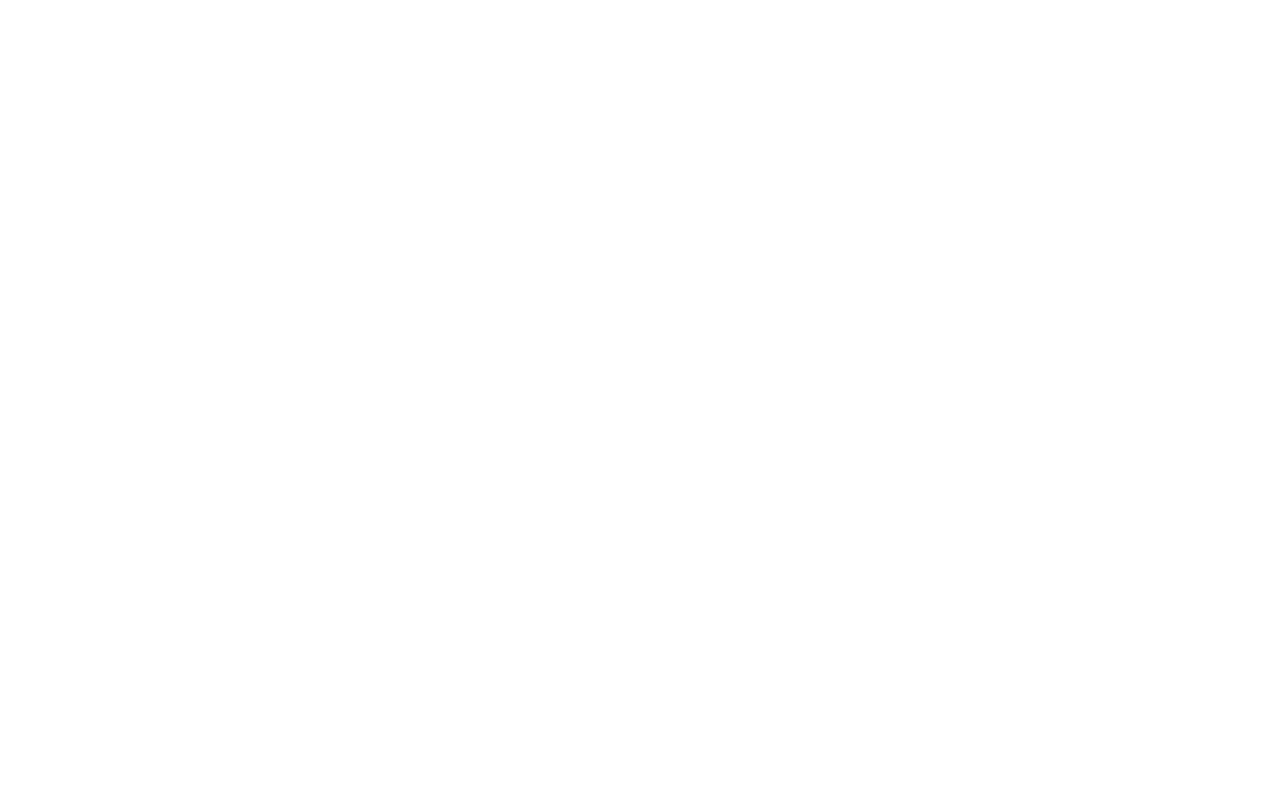
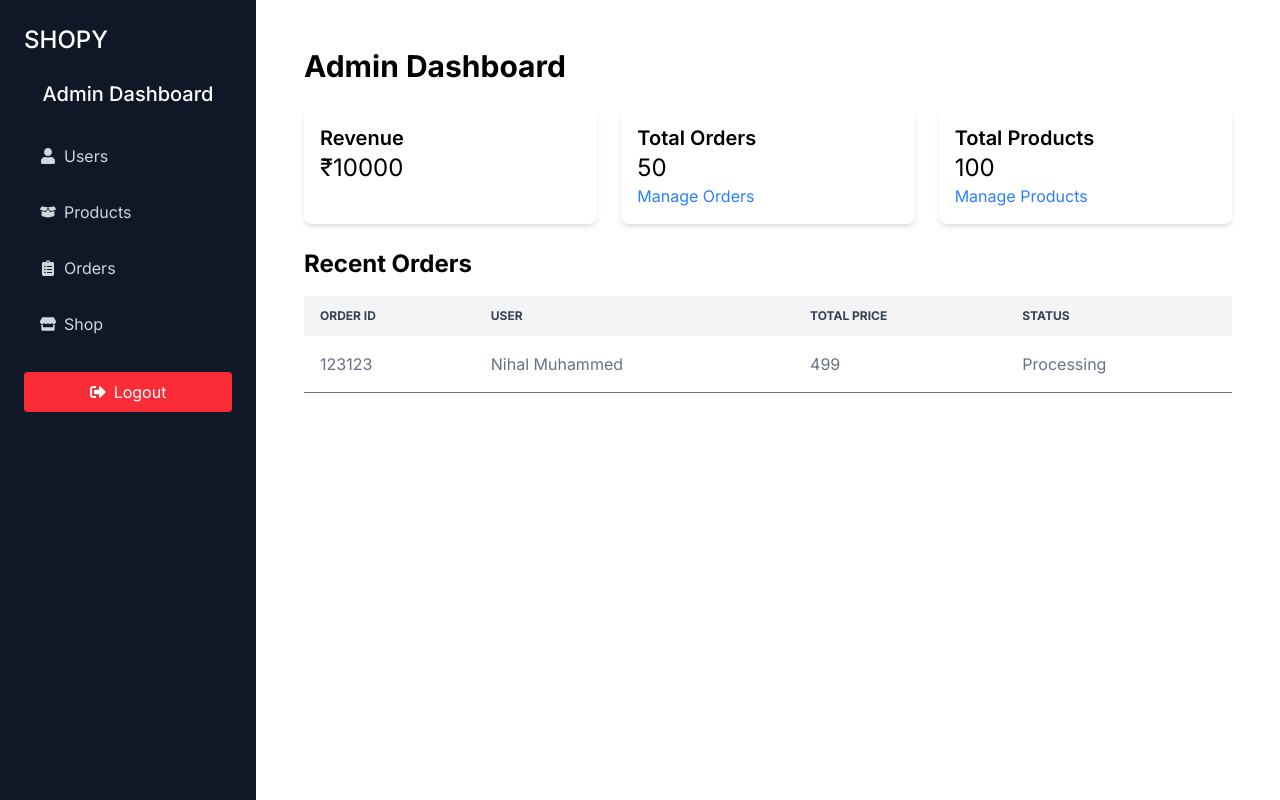
Before and after one commit to Nihalmp79/E-commerce-SHOPY, a React (Vite) app in the folder Frontend/: page /admin in a window 1280 px wide. Before the commit this address had no page. Built offline with nearby package versions, Linux system fonts and the light colour scheme.

Commit message:
Add admin dashboard layout and navigation
Introduces AdminLayout and AdminSidebar components for the admin dashboard, along with an AdminHomePage displaying summary stats and recent orders. Updates App.jsx to include admin routes and adds an 'Admin' link to the Navbar for easy access.

```diff
--- a/Frontend/src/App.jsx
+++ b/Frontend/src/App.jsx
@@ -12,6 +12,8 @@
 import OrderConfirmationPage from './Pages/OrderConfirmationPage';
 import OrderDetailsPage from './Pages/OrderDetailsPage';
 import MyOrderPage from './Pages/MyOrderPage';
+import AdminLayout from './Components/Admin/AdminLayout';
+import AdminHomePage from './Pages/AdminHomePage';
 
 function App() {
   return (
@@ -31,6 +33,10 @@
           <Route path='order/:id' element={<OrderDetailsPage/>}/>
           <Route path='my-orders' element={<MyOrderPage/>}/>
         </Route>
+        <Route path='/admin' element={<AdminLayout/>}>
+        {/* Admin Layout */}
+          <Route index element={<AdminHomePage/>}/>
+        </Route>
       </Routes>
       </BrowserRouter>
     </div>
--- /dev/null
+++ b/Frontend/src/Components/Admin/AdminLayout.jsx
@@ -0,0 +1,43 @@
+import React from 'react'
+import { useState } from 'react';
+import { FaBars } from 'react-icons/fa';
+import AdminSidebar from './AdminSidebar';
+import { Outlet } from 'react-router-dom';
+
+const AdminLayout = () => {
+
+    const [isSidebarOpen, setIsSidebarOpen] = useState(false);
+
+    const toggleSidebar = () =>{
+        setIsSidebarOpen(!isSidebarOpen);
+    }
+
+  return (
+    <div className='min-h-screen flex flex-col md:flex-row relative'>
+        {/* mobile toggle button */}
+        <div className='flex md:hidden p-4 bg-gray-900 text-white z-20'>
+            <button onClick={toggleSidebar}>
+                <FaBars size={24} />
+            </button>
+            <h1 className='ml-4 text-xl font-medium'>Admin Dashboard</h1>
+        </div>
+      {/* Overlay for mobile sidebar */}
+      {isSidebarOpen && (
+        <div className='fixed inset-0 z-10 bg-black/50 md:hidden' onClick={toggleSidebar}></div>
+      )}
+
+      {/* sidebar */}
+      <div className={`bg-gray-900 w-64 min-h-screen text-white absolute md:relative transform ${isSidebarOpen ? "translate-x-0" : "-translate-x-full"} transition-transform duration-300 md:translate-x-0 md:static md:block z-20`}>
+        {/* Sidebar */}
+        <AdminSidebar />
+      </div>
+
+      {/* Main content */}
+      <div className="flex-grow p-6 overflow-auto">
+        <Outlet/>
+      </div>
+    </div>
+  )
+}
+
+export default AdminLayout
--- /dev/null
+++ b/Frontend/src/Components/Admin/AdminSidebar.jsx
@@ -0,0 +1,48 @@
+import React from 'react'
+import { FaBoxOpen, FaClipboardList, FaStore, FaUser,FaSignOutAlt } from 'react-icons/fa'
+import { Link, useNavigate } from 'react-router-dom'
+import { NavLink } from 'react-router-dom'
+
+
+const AdminSidebar = () => {
+
+    const navigate = useNavigate();
+    const handleLogout = () => {
+         navigate("/");
+    }
+  return (
+    <div className='p-6 '>
+      <div className='mb-6'>
+        <Link to='/admin' className='text-2xl font-medium'>SHOPY</Link>
+      </div>
+      <h2 className="text-xl font-medium mb-6 text-center ">Admin Dashboard</h2>
+
+      <nav className='flex flex-col space-y-2'>
+        <NavLink to='/admin/users' className={({isActive}) => isActive ? "bg-gray-700 text-white py-3 px-4 rounded flex items-center space-x-2" : "text-gray-300 hover:bg-gray-700 hover:text-white py-3 px-4 rounded flex items-center space-x-2"}>
+            <FaUser />
+            <span>Users</span>
+        </NavLink>
+        <NavLink to='/admin/products' className={({isActive}) => isActive ? "bg-gray-700 text-white py-3 px-4 rounded flex items-center space-x-2" : "text-gray-300 hover:bg-gray-700 hover:text-white py-3 px-4 rounded flex items-center space-x-2"}>
+            <FaBoxOpen />
+            <span>Products</span>
+        </NavLink>
+        <NavLink to='/admin/orders' className={({isActive}) => isActive ? "bg-gray-700 text-white py-3 px-4 rounded flex items-center space-x-2" : "text-gray-300 hover:bg-gray-700 hover:text-white py-3 px-4 rounded flex items-center space-x-2"}>
+            <FaClipboardList />
+            <span>Orders</span>
+        </NavLink>
+        <NavLink to='/' className={({isActive}) => isActive ? "bg-gray-700 text-white py-3 px-4 rounded flex items-center space-x-2" : "text-gray-300 hover:bg-gray-700 hover:text-white py-3 px-4 rounded flex items-center space-x-2"}>
+            <FaStore />
+            <span>Shop</span>
+        </NavLink>
+      </nav>
+      <div className="mt-6">
+        <button onClick={handleLogout} className='w-full bg-red-500 hover:bg-red-600 text-white py-2 px-4 rounded flex items-center justify-center space-x-2'>
+            <FaSignOutAlt />
+            <span>Logout</span>
+        </button>
+      </div>
+    </div>
+  )
+}
+
+export default AdminSidebar
--- a/Frontend/src/Components/Common/Navbar.jsx
+++ b/Frontend/src/Components/Common/Navbar.jsx
@@ -41,6 +41,9 @@
         </div>
         {/* Right-Icons */}
         <div className='flex items-center space-x-4'>
+            <Link to='/admin' className='block bg-black px-2 rounded text-sm text-white'>
+                Admin
+            </Link>
             <Link to='/profile' className='hover:text-black'>
                 <HiOutlineUser className='h-6 w-6 text-gray-700' />
             </Link>
--- /dev/null
+++ b/Frontend/src/Pages/AdminHomePage.jsx
@@ -0,0 +1,76 @@
+import React from 'react'
+import { Link } from 'react-router-dom';
+
+const AdminHomePage = () => {
+
+
+    const orders = [
+        {
+            _id: 123123,
+            user: {
+                name: "Nihal Muhammed",
+            },
+            totalPrice: 499,
+            status: "Processing",
+        },
+
+    ];
+
+
+  return (
+    <div className='max-w-7xl mx-auto p-6'>
+        <h1 className="text-3xl font-bold mb-6">Admin Dashboard</h1>
+        <div className="grid grid-cols-1 sm:grid-cols-2 lg:grid-cols-3 gap-6">
+            <div className="p-4 shadow-md rounded-lg">
+                <h2 className="text-xl font-semibold">Revenue</h2>
+                <p className='text-2xl'>₹10000</p>
+            </div>
+            <div className="p-4 shadow-md rounded-lg">
+                <h2 className="text-xl font-semibold">Total Orders</h2>
+                <p className='text-2xl'>50</p>
+                <Link to="/admin/orders" className="text-blue-500 hover:underline">Manage Orders</Link>
+            </div>
+            <div className="p-4 shadow-md rounded-lg">
+                <h2 className="text-xl font-semibold">Total Products</h2>
+                <p className='text-2xl'>100</p>
+                <Link to="/admin/orders" className="text-blue-500 hover:underline">Manage Products</Link>
+            </div>
+        </div>
+        <div className='mt-6'>
+            <h2 className="text-2xl font-bold mb-4 ">Recent Orders</h2>
+            <div className="overflow-x-auto">
+                <table className='min-w-full text-left text-gray-500'>
+                    <thead className="bg-gray-100 text-xs uppercase text-gray-700">
+                        <tr>
+                            <th className="py-3 px-4">Order ID</th>
+                            <th className="py-3 px-4">User</th>
+                            <th className="py-3 px-4">Total Price</th>
+                            <th className="py-3 px-4">Status</th>
+                        </tr>
+                    </thead>
+                    <tbody>
+                        {orders.length > 0 ? (
+                            orders.map((order) => (
+                                <tr key={order._id} className='border-b hover:bg-gray-50 cursor-pointer'>
+                                    <td className="p-4">{order._id}</td>
+                                    <td className="p-4">{order.user.name}</td>
+                                    <td className="p-4">{order.totalPrice}</td>
+                                    <td className="p-4">{order.status}</td>
+                                </tr>
+                            ))
+                        ):(
+                            <tr>
+                                <td colSpan={4} className='p-4 text-center text-gray-500'>
+                                    No recent orders found.
+                                </td>
+                            </tr>
+                        )}
+                    </tbody>
+                </table>
+            </div>
+        </div>
+    </div>
+  )
+}
+
+export default AdminHomePage
```
